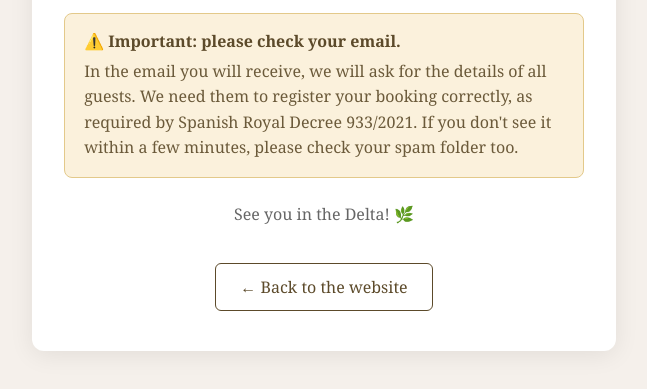
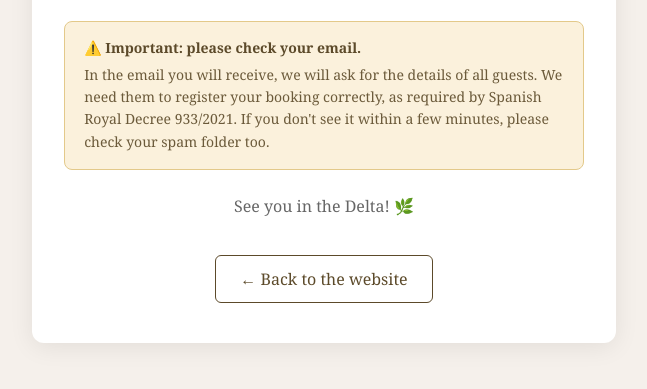
Before and after one commit to elisabetcallau/casarusticayluminosa, a website: page success.html in a window 1280 px wide. Shown: the part 379-768 px from the top of the page, without its empty margins (316-963 px from the left). Drawn offline with Linux system fonts and the light colour scheme.

Commit message:
Update success.html

```diff
--- a/success.html
+++ b/success.html
@@ -10,7 +10,7 @@
   .check { font-size: 4rem; margin-bottom: 1rem; }
   h1 { color: #5c4a2a; font-size: 1.8rem; margin: 0 0 1rem; }
   p { color: #666; line-height: 1.6; }
-  .notice { margin: 1.5rem 0; padding: 1rem 1.2rem; background: #fbf1dc; border: 1px solid #e3c98a; border-radius: 8px; text-align: left; color: #5c4a2a; }
+  .notice { margin: 1.5rem 0; padding: 1rem 1.2rem; background: #fbf1dc; border: 1px solid #e3c98a; border-radius: 8px; text-align: left; color: #5c4a2a; font-size: 14px; }
   .notice strong { display: block; margin-bottom: .4rem; }
   .notice span { color: #6b5a3a; line-height: 1.6; }
   a.back { display: inline-block; margin-top: 1.2rem; color: #5c4a2a; text-decoration: none; border: 1px solid #5c4a2a; padding: 0.75rem 1.5rem; border-radius: 6px; }
```
